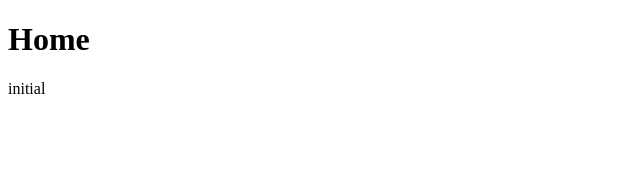
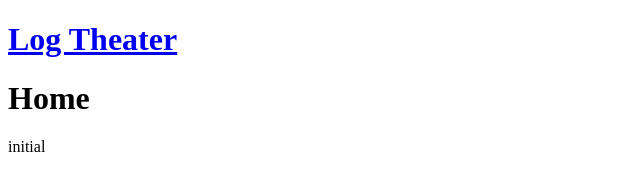
Before and after one commit to onesword0618/log.theater, a Gatsby site: page / in a window 1280 px wide. Shown: the whole page, without its empty margins (0-640 px from the left). Built offline with nearby package versions, Linux system fonts and the light colour scheme; Gatsby itself is replaced by a stand-in of ours.

Commit message:
Add: 共通で利用するコンポーネントを追加した.

```diff
--- /dev/null
+++ b/src/components/header.tsx
@@ -0,0 +1,10 @@
+import { Link } from 'gatsby';
+import React from 'react';
+
+export const Header: React.FC = () => (
+  <header>
+    <h1>
+      <Link to="/">Log Theater</Link>
+    </h1>
+  </header>
+);
--- /dev/null
+++ b/src/components/layout.tsx
@@ -0,0 +1,9 @@
+import { Header } from '../components/header';
+import React from 'react';
+
+export const Layout: React.FC = ({ children }) => (
+  <div className="wrapper">
+    <Header />
+    <div className="content">{children}</div>
+  </div>
+);
--- a/src/pages/index.tsx
+++ b/src/pages/index.tsx
@@ -1,9 +1,10 @@
+import { Layout } from '../components/layout';
 import React from 'react';
 
 const Page: React.FC = () => (
-  <div>
+  <Layout>
     <h1>Home</h1>
     <p>initial</p>
-  </div>
+  </Layout>
 );
 export default Page;
```
